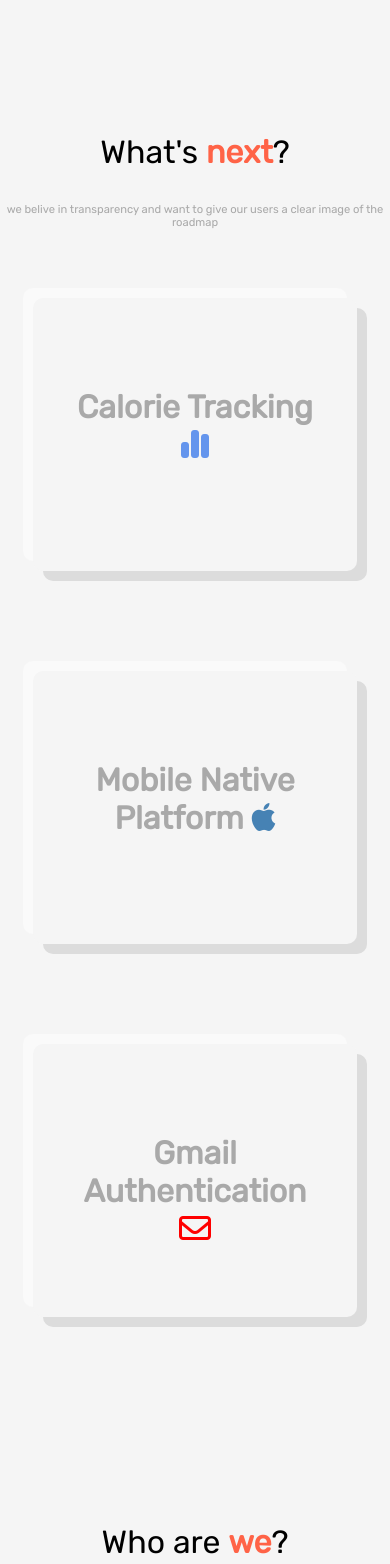
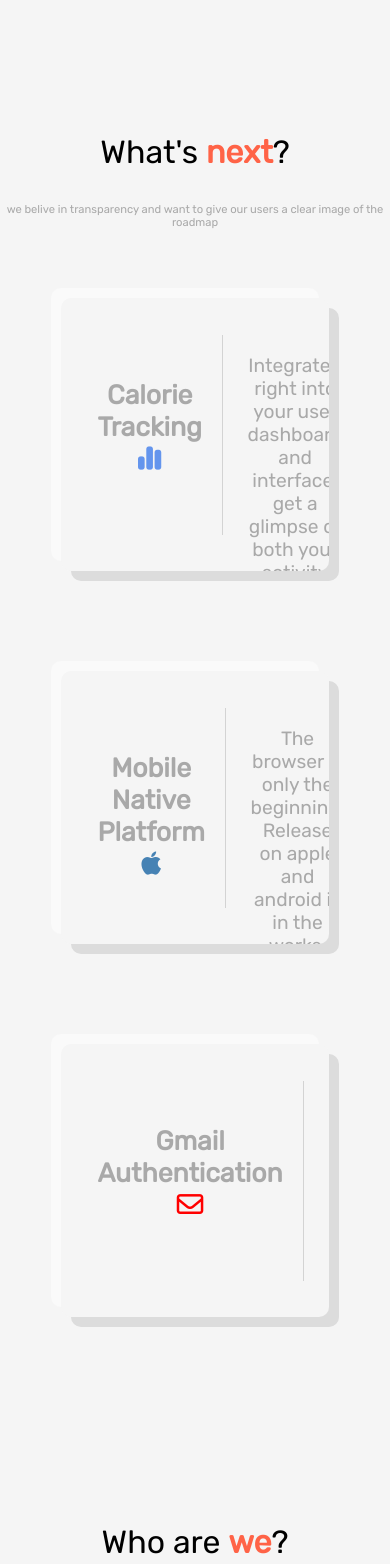
Before and after one commit to codycosta/LFT-fitness-app, a SvelteKit app: page / in a window 390 px wide. Shown: the part 3583-5147 px from the top of the page. Built offline with nearby package versions, Linux system fonts and the light colour scheme.

Commit message:
optimized/improved landing page animations

```diff
--- a/src/components/ExperimentalProductIntro.svelte
+++ b/src/components/ExperimentalProductIntro.svelte
@@ -3,7 +3,6 @@
 <script>
 
     import { state } from '../stores/dark-mode-state.js';
-    import { onMount } from 'svelte';
 
     let cardColor;
     let boxShadow;
@@ -16,19 +15,15 @@
     // animate on component visibility
 
     let translationPostion = '-100vw';
-    let card;
+    let ypos;
 
-    onMount( () => {
-        window.onscroll = () => {
-
-            let rect = card.getBoundingClientRect().bottom;
-            if (rect <= 0.9 * window.innerHeight) translationPostion = '0';
-
-        };
-    })
-
+    const animate = () => {
+        if (ypos > window.innerHeight * 0.9) translationPostion = '0'
+    }
 
 </script>
+
+<svelte:window bind:scrollY={ypos} on:scroll={animate}/>
 
 <div class="content-card-wrapper">
     <div class="enjoy-fitness-phrase">
@@ -36,7 +31,7 @@
         <hr>
     </div>
 
-    <div class="content-card-translated" bind:this={card}
+    <div class="content-card-translated"
         style:background-color={cardColor}
         style:box-shadow={boxShadow}
         style:transform={`translateX(${translationPostion})`}
--- /dev/null
+++ b/src/components/FutureFeatures.js
@@ -0,0 +1,19 @@
+// preload script for Future Features component for code cleanliness
+
+export const pageContent = [
+    {
+        title: '<h5>Calorie Tracking <i class="fa-solid fa-chart-simple" style="color: cornflowerblue;"></i></h5>',
+        description: '<p>Integrated right into your user dashboard and interface, get a glimpse of both your activity and macros</p>'
+
+    },
+
+    {
+        title: '<h5>Mobile Native Platform <i class="fa-brands fa-apple" style="color: steelblue"></i></h5>',
+        description: '<p>The browser is only the beginning. Release on apple and android is in the works, date TBD</p>'
+    },
+
+    {
+        title: '<h5>Gmail Authentication <i class="fa-regular fa-envelope" style="color: red;"></i></h5>',
+        description: "<p>Wouldn't it be nice to use a verified email right from the get-go? We think so too. Enjoy signing in with google in a future update</p>"
+    }
+]
--- a/src/components/FutureFeatures.svelte
+++ b/src/components/FutureFeatures.svelte
@@ -1,8 +1,8 @@
 <!-- breakdown of what to be expected following the alpha of the app (will probably see these in the beta) -->
 
 <script>
-	// import { onMount } from 'svelte';
     import { state } from '../stores/dark-mode-state.js';
+    import { pageContent } from './FutureFeatures.js'
 
     let cardColor;
     let boxShadow;
@@ -12,62 +12,49 @@
         boxShadow = $state ? '10px 10px 0px #202225' : '10px 10px 0px rgb(220, 220, 220), -10px -10px 0px rgb(250, 250, 250)';
     }
 
+    let ypos
+    let cards = []
+    let cardWidth = 'clamp(250px, 10vw, 600px)'
+    let displayType
+    let active = false
 
+    const animate = () => {
+        if (ypos > 5 * window.innerHeight) {
+            cardWidth = '50vw'
+            displayType = 'flex'
+            active = true
+        }
+    }
 
 </script>
 
+<svelte:window bind:scrollY={ypos} on:scroll={animate}/>
+
+{#each pageContent as {title, description}, i}
     <div class="content-card-wrapper">
-    <div class="content-card"
+
+        <div class="content-card" bind:this={cards[i]}
             style:background-color={cardColor}
             style:box-shadow={boxShadow}
+            style:width={cardWidth}
+            style:display={displayType}
+            style:transition-delay={i * 400}ms
         >
-        <div>
-            <h5>Calorie Tracking <i class="fa-solid fa-chart-simple" style="color: cornflowerblue;"></i></h5>
+            <div class="title">
+                {@html title}
             </div>
 
-        <div class="description">
-            <p>
-                Integrated right into your user dashboard and interface, get a glimpse of
-                both your activity and macros
-            </p>
-        </div>
-    </div>
+            <div class="description"
+                class:description-active={active}
+                style:transition-delay={i * 500}ms
+            >
+                {@html description}
             </div>
 
-<div class="content-card-wrapper">
-    <div class="content-card"
-        style:background-color={cardColor}
-        style:box-shadow={boxShadow}
-    >
-        <div>
-            <h5>Mobile Native Platform <i class="fa-brands fa-apple" style="color: steelblue"></i></h5>
         </div>
 
-        <div class="description">
-            <p>
-                The browser is only the beginning. Release on apple and android is in the works, date TBD
-            </p>
     </div>
-    </div>
-</div>
-
-<div class="content-card-wrapper">
-    <div class="content-card"
-        style:background-color={cardColor}
-        style:box-shadow={boxShadow}
-    >
-        <div>
-            <h5>Gmail Authentication <i class="fa-regular fa-envelope" style="color: red;"></i></h5>
-        </div>
-
-        <div class="description">
-            <p>
-                Wouldn't it be nice to use a verified email right from the get-go?
-                We think so too. Enjoy signing in with google in a future update
-            </p>
-        </div>
-    </div>
-</div>
+{/each}
 
 <style>
     .content-card-wrapper {
@@ -77,9 +64,10 @@
         gap: 6ch;
     }
 
-    .content-card-wrapper h5 {
+    .title {
         font-size: 2rem;
         font-family: 'Rubik';
+        padding-right: 1ch;
     }
 
     .content-card {
@@ -101,17 +89,11 @@
         color: transparent;
     }
 
-    .content-card:hover {
-        width: 40vw;
-        display: flex;
-        gap: 3ch;
-    }
-
-    .content-card:hover .description {
+    .description-active {
         border-left: solid lightgray 1px;
         padding-left: 2ch;
         color: darkgrey;
-        transition: color 500ms 400ms ease-in;
+        transition: color 500ms ease-in;
     }
 
     @media screen and (max-width: 500px) {
```
Lines whose indentation alone changed are shown as unchanged.
